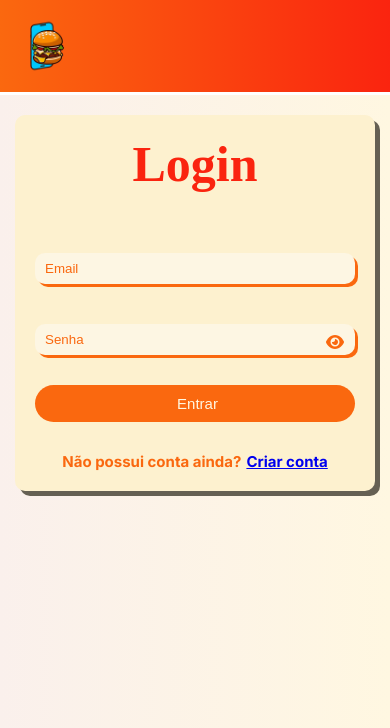
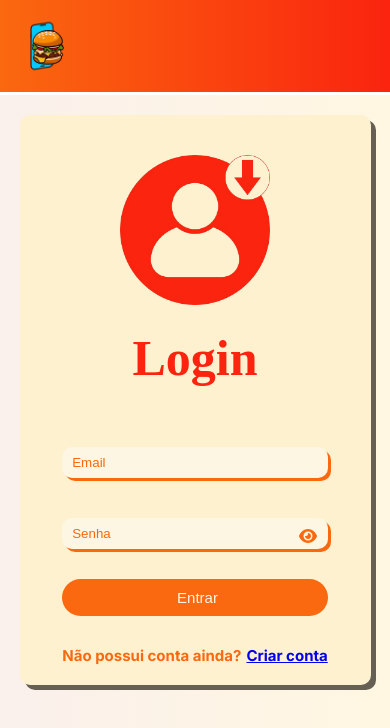
Before and after one commit to ifpi-picos/agenda-ai-front-end, a Next.js app: page /auth/signin in a window 390 px wide. Shown: the top 728 px of the page. Built offline with nearby package versions, Linux system fonts and the light colour scheme.

Commit message:
aterações card cadastro e login

```diff
--- a/src/app/auth/signin/page.js
+++ b/src/app/auth/signin/page.js
@@ -11,7 +11,8 @@ import { useState } from 'react'
 import Loading from '@/components/Loading'
 import { apiUrl } from '@/config/config'
 import Modal from '@/components/layout/SucessErrorModal'
-
+import Image from 'next/image'
+import signinImage from '/public/signinimage.png'
 
 export default function Signin() {
     const router = useRouter();
@@ -60,10 +61,15 @@ export default function Signin() {
                 <Loading />
             ) : (
                 <div className={styles.login}>
+
                     <div className={styles.cardLogin}>
+                        <div className={styles.image}>
+                            <Image src={signinImage} />
+                        </div>
+                        <div>
                             <h1>Login</h1>
                             <form className={styles.formLogin} onSubmit={handleSubmit(onSubmit)}>
-                            <div>
+                                <div className={styles.inputDiv}>
                                     <input
                                         id="login"
                                         type="email"
@@ -85,6 +91,12 @@ export default function Signin() {
                                 <button id='buttonLogin' className={styles.submitButton} type='submit'>Entrar</button>
                             </form>
 
+                            <div className={styles.ref}>
+                                <span>Não possui conta ainda?</span>
+                                <Link href='/auth/signup'>Criar conta</Link>
+                            </div>
+                        </div>
+
                         {errorMessage &&
                             <Modal
                                 isOpen={true}
@@ -92,11 +104,6 @@ export default function Signin() {
                                 message={errorMessage}
                             />
                         }
-
-                        <div className={styles.ref}>
-                            <span>Não possui conta ainda?</span>
-                            <Link href='/auth/signup'>Criar conta</Link>
-                        </div>
                     </div>
                 </div>
             )}
--- a/src/app/auth/signin/signin.module.css
+++ b/src/app/auth/signin/signin.module.css
@@ -9,13 +9,18 @@
 
 .cardLogin{
     display: flex;
-    flex-direction: column;
     align-items: center;
-    width: 360px;
     padding: 20px;
     border-radius: 10px;
     background: #fdf1cf;
     box-shadow: 5px 5px 0px #656053;
+    text-align: center;
+}
+
+.image img{
+    width: 200px;
+    height: auto;
+    margin: 60px;
 }
 
 .ref {
@@ -43,6 +48,7 @@
     display: flex;
     align-items: center;
     position: relative;
+    width: 100%;
 }
 
 .cardLogin input[type="text"],
@@ -103,3 +109,14 @@
 .submitButton:hover {
     background: #FA240F;
 }
+
+@media (max-width: 700px) {
+    .cardLogin {
+        flex-direction: column;
+        width: 90%;
+    }
+    .image img {
+        width: 150px;
+        margin: 20px;
+    }
+}
--- a/src/app/auth/signup/signup.module.css
+++ b/src/app/auth/signup/signup.module.css
@@ -8,14 +8,19 @@
 
 .cardCadastro{
     display: flex;
-    flex-direction: column;
     background: #fdf1cf;
     align-items: center;
-    width: 360px;
     padding: 20px;
     margin: 20px;
     border-radius: 10px;
     box-shadow: 5px 5px 0px #656053;
+    text-align: center;
+}
+
+.image img{
+    width: 300px;
+    height: auto;
+    margin: 20px;
 }
 
 .ref {
@@ -111,3 +116,12 @@
 .submitButton:hover {
     background: #FA240F;
 }
+
+@media (max-width: 700px) {
+    .cardCadastro {
+        flex-direction: column;
+    }
+    .image img {
+        width: 150px;
+    }
+}
```
Also changed, not shown: src/app/auth/signup/page.js (+9 -0 lines), public/signinImage.png (added), public/signupimage.png (added). Lines whose indentation alone changed are shown as unchanged.
